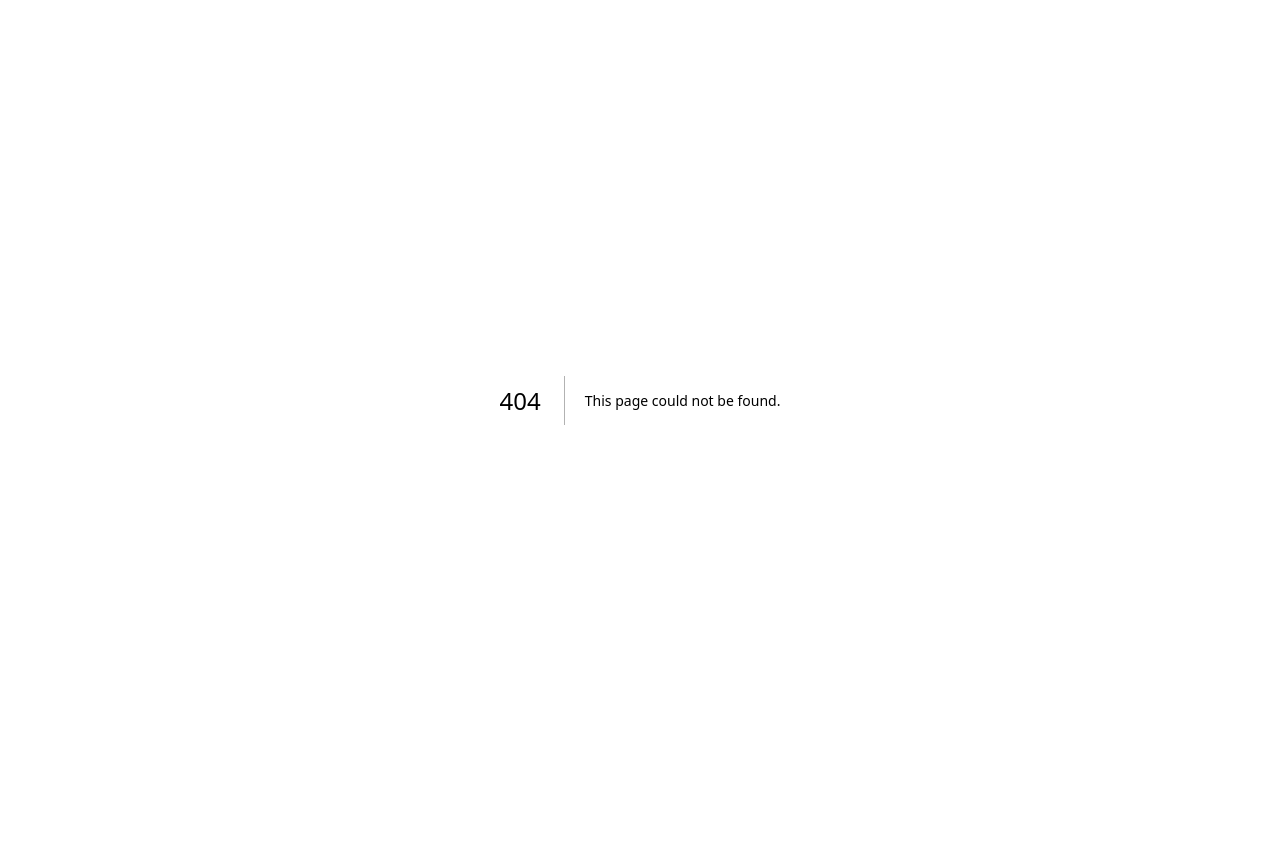
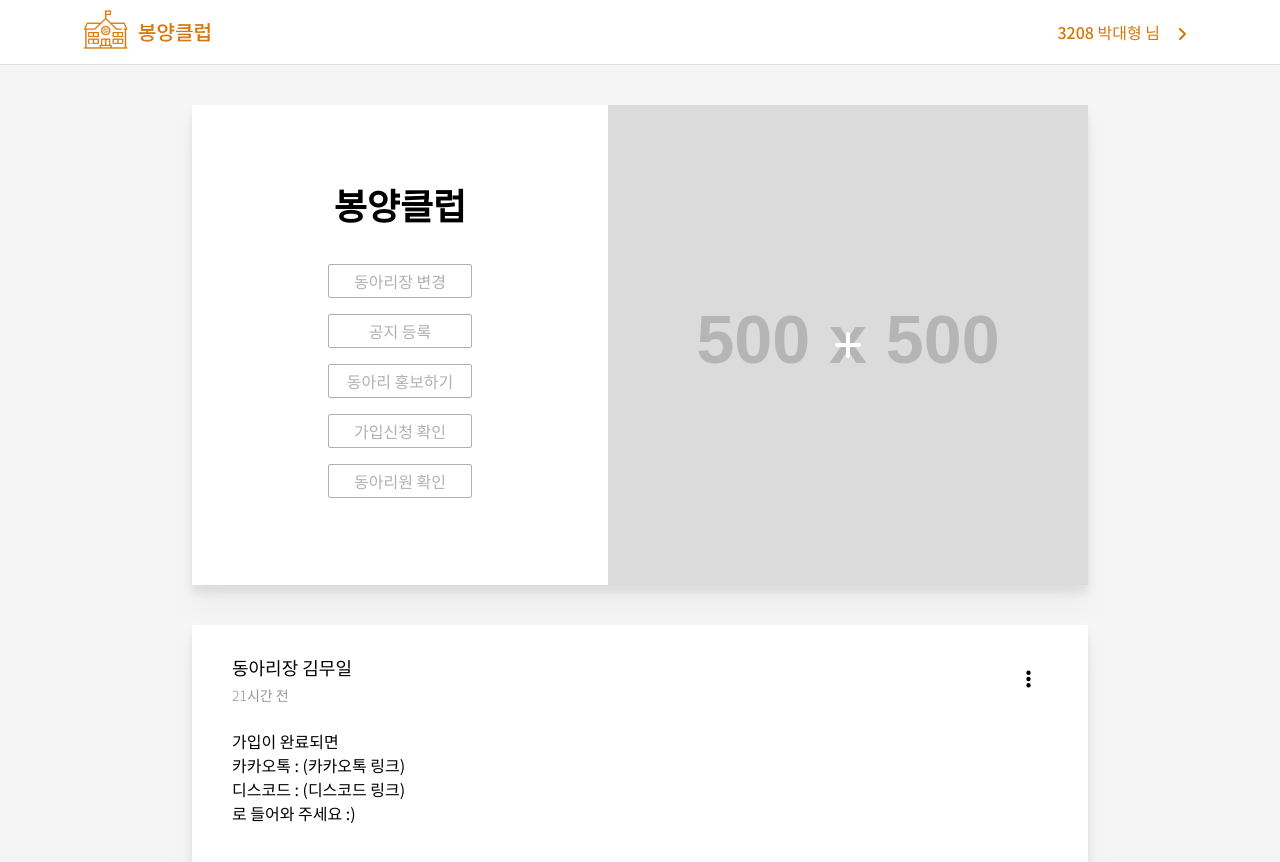
Before and after one commit to Bongyang-Club/Frontend, a Next.js app: page /club/1 in a window 1280 px wide. Before the commit this address had no page. Shown: the top 862 px of the page. Before the commit the page ends 800 px from the top, so only its background shows below. Built offline with nearby package versions, Linux system fonts and the light colour scheme.

Commit message:
add club home page

```diff
--- /dev/null
+++ b/src/components/club/home/introduce/img/index.tsx
@@ -0,0 +1,22 @@
+import React from "react";
+import { FontAwesomeIcon } from "@fortawesome/react-fontawesome";
+import { faPlus } from "@fortawesome/free-solid-svg-icons";
+
+const Img = () => {
+  const sendImg = () => {};
+
+  return (
+    <div className="cursor-pointer max-w-[30rem] w-full h-full overflow-hidden flex justify-center items-center ">
+      <img
+        src="http://placehold.it/500x500"
+        className="z-10 opacity-70"
+        onClick={() => sendImg()}
+      />
+      <div className="absolute z-20 text-white">
+        <FontAwesomeIcon icon={faPlus} size="2x" />
+      </div>
+    </div>
+  );
+};
+
+export default Img;
--- /dev/null
+++ b/src/components/club/home/introduce/index.tsx
@@ -0,0 +1,23 @@
+import React, { useState } from "react";
+import AdminMenu from "@/components/club/home/introduce/menu/admin";
+import StudentMenu from "@/components/club/home/introduce/menu/student";
+import Img from "@/components/club/home/introduce/img";
+
+type Introduce = {
+  user: User;
+};
+
+type User = {
+  role: string;
+};
+
+const Introduce = ({ user }: Introduce) => {
+  return (
+    <div className="flex flex-row bg-[#Ffffff] max-w-4xl w-full drop-shadow-xl mt-10">
+      {user.role === "admin" ? <AdminMenu /> : <StudentMenu />}
+      <Img />
+    </div>
+  );
+};
+
+export default Introduce;
--- /dev/null
+++ b/src/components/club/home/introduce/menu/admin/index.tsx
@@ -0,0 +1,38 @@
+import React, { useState } from "react";
+
+const Menu = () => {
+  const [club, setClub] = useState({ name: "봉양클럽" });
+
+  return (
+    <div className="max-w-[26rem] w-full flex flex-col justify-center items-center">
+      <div className="select-none font-semibold text-4xl mb-8">{club.name}</div>
+      <input
+        type="button"
+        className="cursor-pointer border py-1 my-2 rounded-sm w-36 border-[#B1B1B1] text-[#B1B1B1] hover:text-white hover:bg-[#B1B1B1]"
+        value="동아리장 변경"
+      />
+      <input
+        type="button"
+        className="cursor-pointer border py-1 my-2 rounded-sm w-36 border-[#B1B1B1] text-[#B1B1B1] hover:text-white hover:bg-[#B1B1B1]"
+        value="공지 등록"
+      />
+      <input
+        type="button"
+        className="cursor-pointer border py-1 my-2 rounded-sm w-36 border-[#B1B1B1] text-[#B1B1B1] hover:text-white hover:bg-[#B1B1B1]"
+        value="동아리 홍보하기"
+      />
+      <input
+        type="button"
+        className="cursor-pointer border py-1 my-2 rounded-sm w-36 border-[#B1B1B1] text-[#B1B1B1] hover:text-white hover:bg-[#B1B1B1]"
+        value="가입신청 확인"
+      />
+      <input
+        type="button"
+        className="cursor-pointer border py-1 my-2 rounded-sm w-36 border-[#B1B1B1] text-[#B1B1B1] hover:text-white hover:bg-[#B1B1B1]"
+        value="동아리원 확인"
+      />
+    </div>
+  );
+};
+
+export default Menu;
--- /dev/null
+++ b/src/components/club/home/introduce/menu/student/index.tsx
@@ -0,0 +1,33 @@
+import React, { useState } from "react";
+
+const Menu = () => {
+  const [club, setClub] = useState({
+    name: "봉양클럽",
+    admin: "김무일",
+    teacher: "이현정",
+  });
+
+  return (
+    <div className="max-w-[26rem] w-full flex flex-col justify-center items-center">
+      <div className="select-none font-semibold text-4xl mb-8">{club.name}</div>
+      <input
+        type="button"
+        className="cursor-pointer border py-1 my-2 rounded-sm w-36 border-[#B1B1B1] text-[#B1B1B1] hover:text-white hover:bg-[#B1B1B1]"
+        value="탈퇴하기"
+      />
+      <input
+        type="button"
+        className="cursor-pointer border py-1 my-2 rounded-sm w-36 border-[#B1B1B1] text-[#B1B1B1] hover:text-white hover:bg-[#B1B1B1]"
+        value="공지보기"
+      />
+      <div className="mt-8 text-[#B1B1B1] w-[11rem]">
+        동아리장 : {club.admin}
+      </div>
+      <div className="mt-2 text-[#B1B1B1] w-[11rem]">
+        동아리장 : {club.teacher} 선생님
+      </div>
+    </div>
+  );
+};
+
+export default Menu;
--- /dev/null
+++ b/src/components/club/home/notification/index.tsx
@@ -0,0 +1,64 @@
+import React, { useState } from "react";
+import { FontAwesomeIcon } from "@fortawesome/react-fontawesome";
+import { faEllipsisVertical } from "@fortawesome/free-solid-svg-icons";
+
+type Notification = {
+  user: User;
+};
+
+type User = {
+  role: string;
+};
+
+const Notification = ({ user }: Notification) => {
+  // const [user, setUser] = useState({ name: "김무일", role: "admin" });
+  // const [time, setTime] = useState("21시간 전");
+  const [check, setCheck] = useState(false);
+  const [club, setClub] = useState({
+    name: "김무일",
+    time: "21시간 전",
+    text: "가입이 완료되면\n카카오톡 : (카카오톡 링크)\n디스코드 : (디스코드 링크)\n로 들어와 주세요 :)",
+  });
+  return (
+    <div className="flex flex-col bg-[#Ffffff] max-w-4xl w-full px-10 pt-7 pb-10 drop-shadow-xl mt-10">
+      <div className="flex flex-row justify-between items-center mb-3">
+        <div className="flex flex-col justify-start">
+          <div className="mb-1 font-medium text-lg">동아리장 {club.name}</div>
+          <div className="text-[#969696] font-light text-sm">{club.time}</div>
+        </div>
+        {user.role === "admin" ? (
+          <div
+            className={
+              "rounded-full w-10 h-10 flex justify-center items-center " +
+              (check ? "bg-[#eeeeee]" : "")
+            }
+            onClick={() => setCheck(!check)}
+          >
+            <FontAwesomeIcon icon={faEllipsisVertical} size="lg" />
+            {check ? (
+              <div className="absolute top-16 z-10 mt-5 flex w-[8rem] -translate-x-10">
+                <div className="flex-auto rounded-lg bg-white text-sm shadow-lg ring-1 ring-gray-900/5">
+                  <div className="group relative text-center py-3 px-4 hover:bg-gray-50 rounded-t-lg  border-b">
+                    <div>
+                      <a
+                        href="#"
+                        className="select-none font-regular text-gray-900"
+                      >
+                        수정하기
+                      </a>
+                    </div>
+                  </div>
+                </div>
+              </div>
+            ) : null}
+          </div>
+        ) : null}
+      </div>
+      <div className="justify-items-center mt-3 whitespace-pre-wrap">
+        {club.text}
+      </div>
+    </div>
+  );
+};
+
+export default Notification;
--- a/src/pages/_app.tsx
+++ b/src/pages/_app.tsx
@@ -1,6 +1,9 @@
-import '@/styles/globals.css'
-import type { AppProps } from 'next/app'
+import "@/styles/globals.css";
+import type { AppProps } from "next/app";
+import { config } from "@fortawesome/fontawesome-svg-core";
+import "@fortawesome/fontawesome-svg-core/styles.css";
+config.autoAddCss = false;
 
 export default function App({ Component, pageProps }: AppProps) {
-  return <Component {...pageProps} />
+  return <Component {...pageProps} />;
 }
--- /dev/null
+++ b/src/pages/club/[clubid]/index.tsx
@@ -0,0 +1,25 @@
+import React, { useState } from "react";
+import Introduce from "@/components/club/home/introduce";
+import Notification from "@/components/club/home/notification";
+import Header from "@/components/header";
+import { useRouter } from "next/router";
+
+const ClubHome = () => {
+  const router = useRouter();
+  const clubid = router.query;
+  const [user, setUser] = useState({ role: "admin" });
+
+  return (
+    <>
+      <Header />
+      <div className="bg-[#F5F5F5] min-h-screen flex flex-row justify-center">
+        <div className="flex flex-col max-w-4xl w-full">
+          <Introduce user={user} />
+          <Notification user={user} />
+        </div>
+      </div>
+    </>
+  );
+};
+
+export default ClubHome;
```
